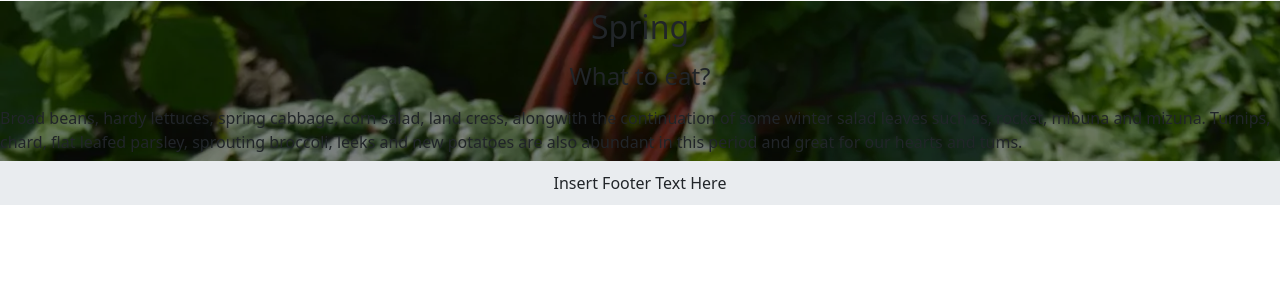
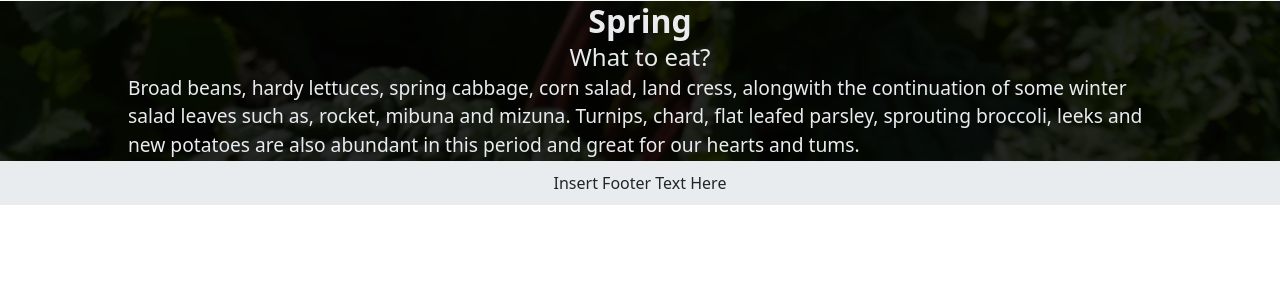
Before and after one commit to AlfredA93/recipe-repo-2, a Django app: page /seasons_spring/ in a window 1280 px wide. Shown: the part 115-416 px from the top of the page. Run offline with Django 3.2, Linux system fonts and the light colour scheme; data that the repository does not hold is empty; some libraries are stand-ins or nearby versions.

Commit message:
Add custom styles for season pages class names

```diff
--- a/static/css/style.css
+++ b/static/css/style.css
@@ -281,11 +281,31 @@ p.card-text {
 
 .seasons-backgrnd {
     min-height: 20vh;
+    background-position: center;
+    background-size: contain;
+    background-repeat: no-repeat;
 }
 
 .seasons-header {
-    background-color: rgba(0, 0, 0, 0.5);
+    background-color: rgba(0, 0, 0, 0.85);
     min-height: 20vh;
+}
+
+.seasons-title {
+    font-weight: bold;
+    color: #e9ecef
+}
+
+.seasons-info-heading {
+    color: #e9ecef;
+}
+
+.seasons-info {
+    padding-left: 10vw;
+    padding-right: 10vw;
+    color:#e9ecef;
+    font-size: larger;
+
 }
 
 /* Responsive Design Styles for Different Screen Sizes */
```
